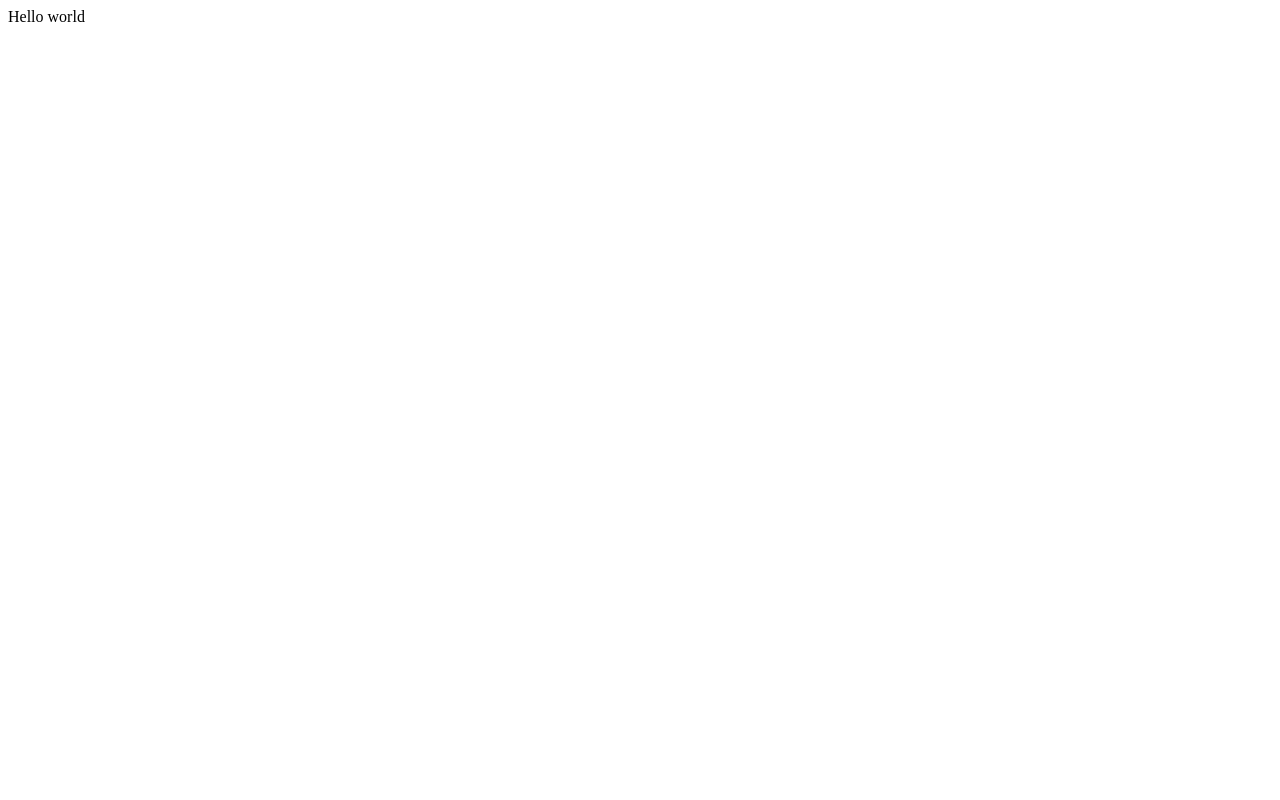
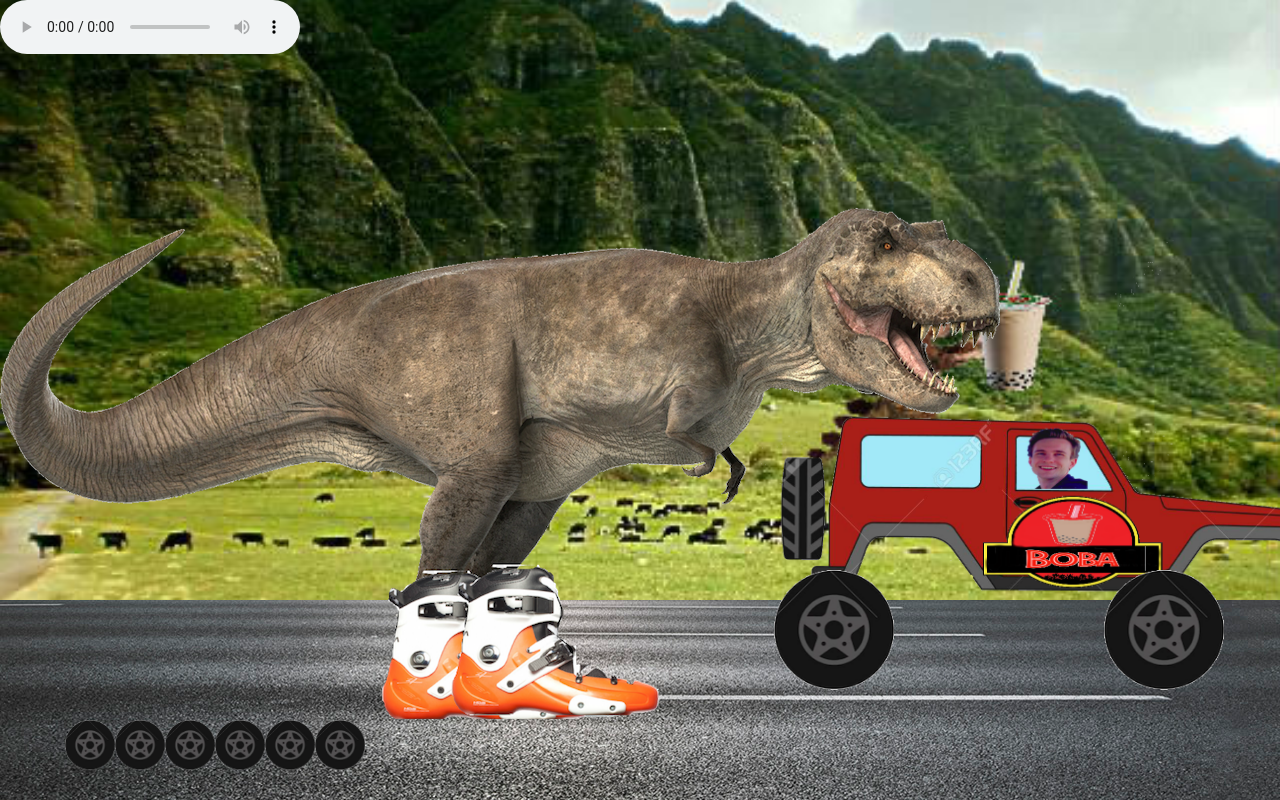
Before and after one commit to projectsbykevin/tearannosaurus, a plain HTML site: page root/index.html in a window 1280 px wide. Drawn offline with Linux system fonts and the light colour scheme.

Commit message:
v1 with images but no resize

```diff
--- a/root/index.html
+++ b/root/index.html
@@ -1,6 +1,34 @@
 <html>
-<header><title>This is title</title></header>
-<body>
-Hello world
-</body>
+<header>
+	<title>Tearannosaurus</title>
+	<link rel="stylesheet" href="style.css">
+</header>
+	<body>
+		<div class="jurassicpark">
+			<div class="highway"></div>
+			<div class="jeep">
+				<img src="jeep.png">
+			</div>
+			<div class="wheel">
+				<img src="wheel.png" class="front-wheel">
+				<img src="wheel.png" class="back-wheel">
+			</div>
+			<div class="skate-wheel">
+				<img src="wheel.png" class="skate1">
+				<img src="wheel.png" class="skate2">
+				<img src="wheel.png" class="skate3">
+				<img src="wheel.png" class="skate4">
+				<img src="wheel.png" class="skate5">
+				<img src="wheel.png" class="skate6">
+			</div>
+			<div class="trex">
+				<img src="trexskates.png">
+			</div>
+			<div class="music">
+				<audio controls src="theme.mp3">
+				</audio>
+			</div>
+
+		</div>
+	</body>
 </html>
--- /dev/null
+++ b/root/style.css
@@ -0,0 +1,160 @@
+*
+{
+	margin: 0;
+	padding: 0;
+}
+.jurassicpark
+{
+	height: 100vh;
+	width: 100%;
+	background-image: url(background.jpg);
+	background-size: cover;
+	background-position: center;
+	position: relative;
+	overflow-x: hidden;
+}
+.highway
+{
+	height: 200px;
+	width: 500%;
+	display: block;
+	background-image: url(road.jpg);
+	position: absolute;
+	bottom: 0;
+	left: 0;
+	right: 0;
+	z-index: 1;
+	background-repeat: repeat-x;
+	animation: highway 5s linear infinite;
+}
+@keyframes highway
+{
+	100%{
+		transform: translateX(-3400px);
+	}
+}
+
+.jeep
+{
+	width: 500px;
+	left: 59%;
+	bottom: 0px;
+	transform: translateX(-50%);
+	transform: translateY(10%);
+	position: absolute;
+	z-index: 2;
+}
+.jeep img
+{
+	width: 120%;
+	animation: jeep 1s linear infinite;
+}
+@keyframes jeep
+{
+	100%{
+		transform: translateY(-10px);
+	}
+	50%{
+		transform: translateY(10px);
+	}
+	0%{
+		transform: translateY(-10px);
+	}
+}
+.wheel
+{
+	left: 71%;
+	bottom: 230px;
+	transform: translateX(-50%);
+	position: absolute;
+	z-index: 2;
+}
+.wheel img
+{
+	height: 120px;
+	width: 120px;
+	animation: wheel 1s linear infinite;
+}
+.back-wheel
+{
+	left: -135px;
+	position: absolute;
+}
+.front-wheel
+{
+	left: 195px;
+	position: absolute;
+}
+@keyframes wheel
+{
+	100%{
+		transform: rotate(360deg);
+	}
+}
+
+.trex
+{
+	left: 0%;
+	bottom: 30px;
+	transform: translateX(-50%);
+	transform: translateY(-10%);
+	position: absolute;
+	z-index: 2;
+}
+
+.skate-wheel
+{
+	left: 50%;
+	bottom: 230px;
+	transform: translateX(-50%);
+	position: absolute;
+	z-index: 2;
+}
+.skate-wheel img
+{
+	height: 50px;
+	width: 50px;
+	animation: wheel 1s linear infinite;
+}
+.skate1
+{
+	left: -575px;
+	bottom: -200px;
+	position: absolute;
+}
+.skate2
+{
+	left: -525px;
+	bottom: -200px;
+	position: absolute;
+}
+.skate3
+{
+	left: -475px;
+	bottom: -200px;
+	position: absolute;
+}
+.skate4
+{
+	left: -425px;
+	bottom: -200px;
+	position: absolute;
+}
+.skate5
+{
+	left: -375px;
+	bottom: -200px;
+	position: absolute;
+}
+.skate6
+{
+	left: -325px;
+	bottom: -200px;
+	position: absolute;
+}
+@keyframes skate-wheel
+{
+	100%{
+		transform: rotate(360deg);
+	}
+}
```
Also changed, not shown: root/background.jpg (added), root/boba-logo.png (added), root/jeep.jpg (added), root/jeep.png (added), root/road.jpg (added), root/trexskates.png (added), root/wheel.png (added), 2 other files.
